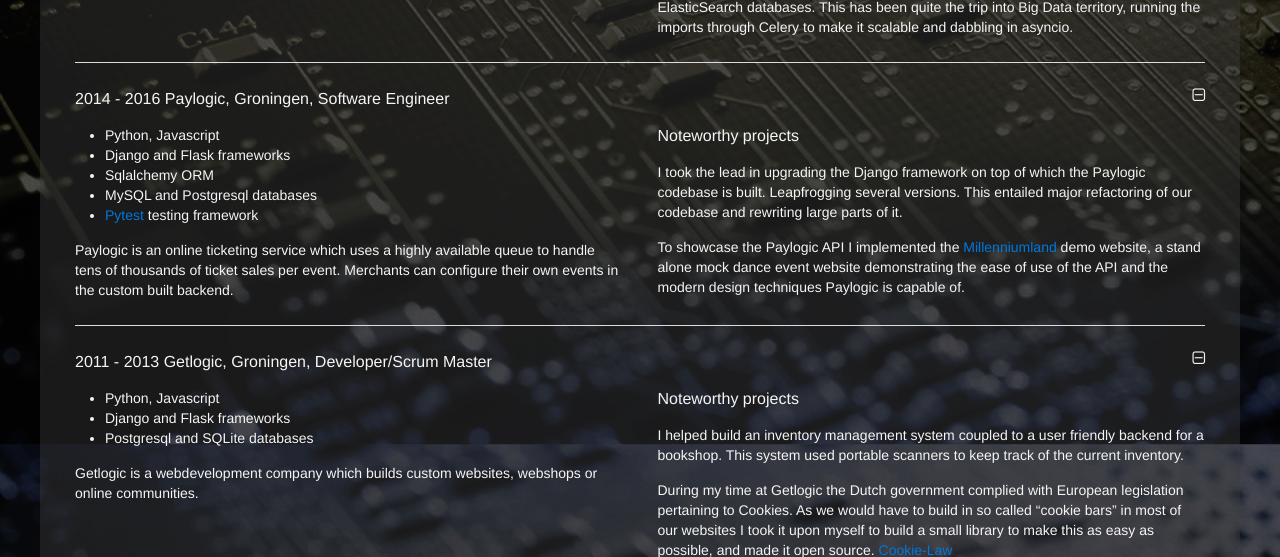
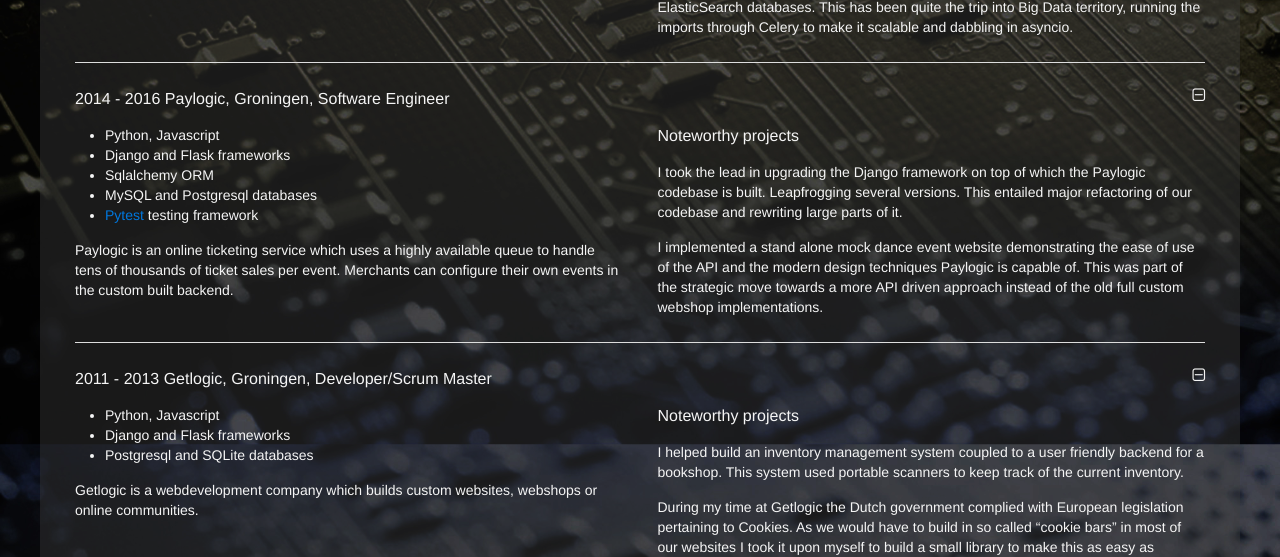
Before and after one commit to wlansu/curriculum-vitae, a Flask app: page / in a window 1280 px wide. Shown: the part 1213-1770 px from the top of the page. Run offline with Flask 2, Linux system fonts and the light colour scheme; some libraries are stand-ins or nearby versions.

Commit message:
Slight change in text.

```diff
--- a/templates/experience.html
+++ b/templates/experience.html
@@ -48,9 +48,10 @@
             Leapfrogging several versions. This entailed major refactoring of our codebase and rewriting large parts
             of it.</p>
 
-            <p>To showcase the Paylogic API I implemented the <a target="_blank" href="http://ml.paylogic.com">Millenniumland</a> demo
-            website, a stand alone mock dance event website demonstrating the ease of use of the API and the modern design
-            techniques Paylogic is capable of.</p>
+            <p>I implemented a stand alone mock dance event website demonstrating the
+				ease of use of the API and the modern design techniques Paylogic is capable of. This was part of
+				the strategic move towards a more API driven approach instead of the old full custom webshop
+				implementations.</p>
         </div>
     </div>
 
```
